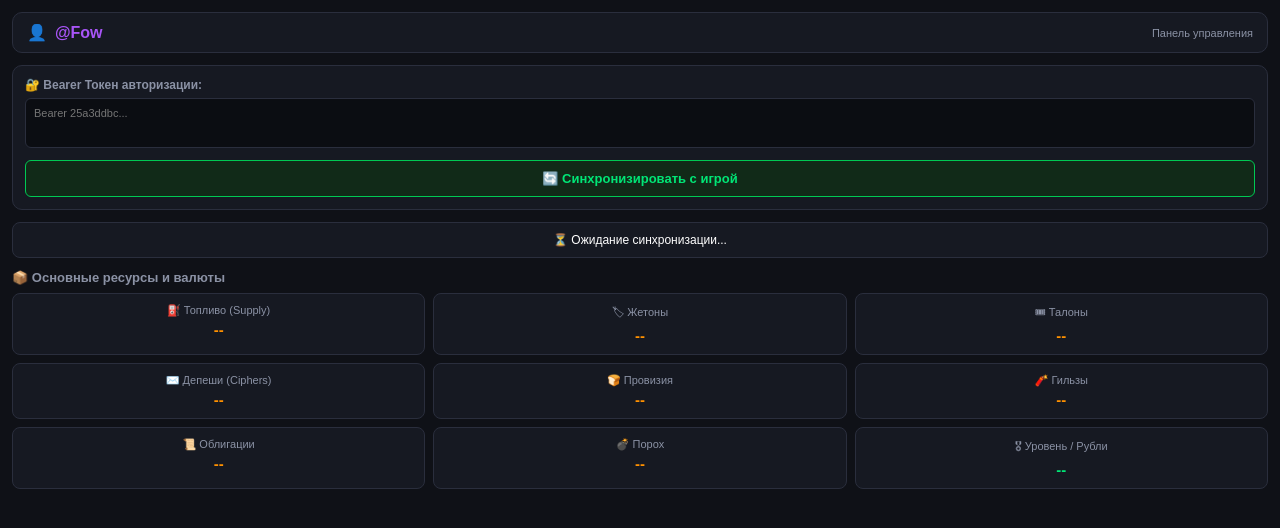
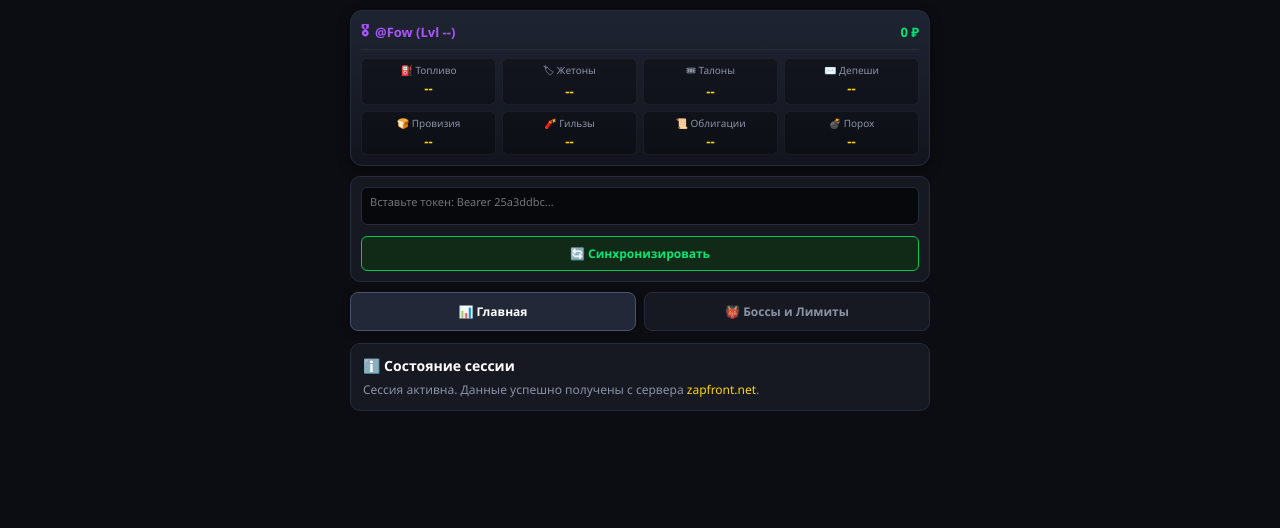
Before and after one commit to HTTFRU/bot-vokope, a plain HTML site: page index.html in a window 1280 px wide. Drawn offline with Linux system fonts and the light colour scheme.

Commit message:
Update index.html

```diff
--- a/index.html
+++ b/index.html
@@ -3,129 +3,183 @@
 <head>
     <meta charset="UTF-8">
     <meta name="viewport" content="width=device-width, initial-scale=1.0">
-    <title>TrenchBot - Панель ресурсов</title>
+    <title>В окопе - Панель управления</title>
     <script src="https://telegram.org/js/telegram-web-app.js"></script>
     <style>
         :root {
-            --bg-color: #0f1117;
+            --bg-color: #0b0d12;
             --card-bg: #161922;
-            --accent-green: #00c853;
-            --accent-orange: #ff9100;
-            --border-color: #2a2e3d;
+            --card-hover: #1e2230;
+            --accent-green: #00e676;
+            --accent-gold: #ffd700;
+            --accent-red: #ff5252;
+            --border-color: #272c3d;
             --text-main: #ffffff;
             --text-muted: #8b92a5;
         }
 
-        * { box-sizing: border-box; margin: 0; padding: 0; font-family: sans-serif; }
-        body { background-color: var(--bg-color); color: var(--text-main); padding: 12px; }
+        * { box-sizing: border-box; margin: 0; padding: 0; font-family: 'Segoe UI', Tahoma, Geneva, Verdana, sans-serif; }
+        body { background-color: var(--bg-color); color: var(--text-main); padding: 10px; max-width: 600px; margin: 0 auto; }
 
-        .header {
-            display: flex; justify-content: space-between; align-items: center;
-            background: var(--card-bg); padding: 10px 14px; border-radius: 10px;
-            border: 1px solid var(--border-color); margin-bottom: 12px;
+        /* Верхняя компактная панель ресурсов */
+        .top-resource-bar {
+            background: linear-gradient(180deg, #1f2432 0%, #12151e 100%);
+            border: 1px solid var(--border-color);
+            border-radius: 12px;
+            padding: 10px;
+            margin-bottom: 10px;
+            box-shadow: 0 4px 12px rgba(0,0,0,0.4);
         }
 
-        .user-info { display: flex; align-items: center; gap: 8px; font-weight: bold; color: #a855f7; }
+        .user-header {
+            display: flex; justify-content: space-between; align-items: center;
+            border-bottom: 1px solid var(--border-color); padding-bottom: 6px; margin-bottom: 8px;
+            font-size: 13px; font-weight: bold;
+        }
+        .user-badge { color: #a855f7; display: flex; align-items: center; gap: 6px; }
 
-        .input-box {
-            background: var(--card-bg); border: 1px solid var(--border-color);
-            padding: 12px; border-radius: 10px; margin-bottom: 12px;
-        }
-        .input-title { font-size: 12px; color: var(--text-muted); margin-bottom: 6px; font-weight: bold; }
-
-        textarea {
-            width: 100%; height: 50px; background: #0b0d12; border: 1px solid var(--border-color);
-            color: #fff; padding: 8px; border-radius: 6px; font-size: 11px; resize: none; margin-bottom: 8px;
+        .res-strip {
+            display: grid;
+            grid-template-columns: repeat(4, 1fr);
+            gap: 6px;
         }
 
+        .res-item {
+            background: rgba(0,0,0,0.3);
+            border: 1px solid rgba(255,255,255,0.05);
+            border-radius: 6px;
+            padding: 4px 6px;
+            text-align: center;
+        }
+        .res-item .lbl { font-size: 10px; color: var(--text-muted); white-space: nowrap; }
+        .res-item .val { font-size: 13px; font-weight: bold; color: var(--accent-gold); margin-top: 2px; }
+
+        /* Авторизация и кнопка */
+        .auth-box {
+            background: var(--card-bg); border: 1px solid var(--border-color);
+            border-radius: 10px; padding: 10px; margin-bottom: 10px;
+        }
+        textarea {
+            width: 100%; height: 38px; background: #07080b; border: 1px solid var(--border-color);
+            color: #fff; padding: 6px 8px; border-radius: 6px; font-size: 11px; resize: none; margin-bottom: 6px;
+        }
         .btn-sync {
-            width: 100%; background: #112a18; color: #00e676; border: 1px solid #00c853;
-            padding: 10px; border-radius: 6px; font-size: 13px; cursor: pointer; font-weight: bold;
+            width: 100%; background: #112a18; color: var(--accent-green); border: 1px solid #00c853;
+            padding: 8px; border-radius: 6px; font-size: 12px; cursor: pointer; font-weight: bold; transition: 0.2s;
         }
+        .btn-sync:hover { background: #1b3e24; }
 
         .sync-status {
+            padding: 6px 10px; border-radius: 6px; font-size: 11px; text-align: center; margin-bottom: 10px; display: none;
+        }
+        .sync-status.success { background: rgba(0, 230, 118, 0.1); border: 1px solid var(--accent-green); color: var(--accent-green); display: block; }
+        .sync-status.error { background: rgba(255, 82, 82, 0.1); border: 1px solid var(--accent-red); color: var(--accent-red); display: block; }
+
+        /* Вкладки */
+        .tabs { display: flex; gap: 8px; margin-bottom: 12px; }
+        .tab-btn {
+            flex: 1; padding: 10px; background: var(--card-bg); border: 1px solid var(--border-color);
+            color: var(--text-muted); border-radius: 8px; font-size: 12px; font-weight: bold; cursor: pointer; text-align: center;
+        }
+        .tab-btn.active { background: #232838; border-color: #4a526d; color: #fff; box-shadow: 0 2px 8px rgba(0,0,0,0.3); }
+
+        .tab-content { display: none; }
+        .tab-content.active { display: block; }
+
+        /* Карточки боссов */
+        .boss-card {
             background: var(--card-bg); border: 1px solid var(--border-color);
-            padding: 10px; border-radius: 8px; margin-bottom: 12px; font-size: 12px; text-align: center;
+            border-radius: 10px; padding: 12px; margin-bottom: 10px;
         }
-        .sync-status.success { border-color: #00c853; color: #00c853; }
-        .sync-status.error { border-color: #ff4d4f; color: #ff4d4f; }
+        .boss-header { display: flex; justify-content: space-between; align-items: center; margin-bottom: 8px; }
+        .boss-title { font-size: 14px; font-weight: bold; color: #fff; }
+        .boss-badge { font-size: 11px; padding: 2px 6px; border-radius: 4px; background: rgba(255,215,0,0.15); color: var(--accent-gold); border: 1px solid var(--accent-gold); }
 
-        .section-title { font-size: 13px; font-weight: bold; color: var(--text-muted); margin-bottom: 8px; margin-top: 12px; }
+        .progress-bar-bg {
+            width: 100%; height: 10px; background: #07080b; border-radius: 5px; overflow: hidden; margin: 6px 0; border: 1px solid var(--border-color);
+        }
+        .progress-bar-fill { height: 100%; background: linear-gradient(90deg, #ff5252, #ff7b00); width: 0%; transition: width 0.4s ease; }
 
-        .res-grid { display: grid; grid-template-columns: repeat(3, 1fr); gap: 8px; margin-bottom: 8px; }
-        .res-box { background: var(--card-bg); border: 1px solid var(--border-color); padding: 10px; border-radius: 8px; text-align: center; }
-        .res-title { font-size: 11px; color: var(--text-muted); }
-        .res-val { font-size: 15px; font-weight: bold; margin-top: 4px; color: var(--accent-orange); }
+        .boss-stats { display: flex; justify-content: space-between; font-size: 11px; color: var(--text-muted); }
+        .limit-info {
+            background: rgba(255,255,255,0.03); border: 1px dashed var(--border-color);
+            border-radius: 8px; padding: 8px 12px; display: flex; justify-content: space-between; font-size: 12px; margin-bottom: 12px;
+        }
     </style>
 </head>
 <body>
 
-    <div class="header">
-        <div class="user-info">
-            <span>👤</span>
-            <span id="username">@Fow</span>
+    <!-- Верхний бар ресурсов -->
+    <div class="top-resource-bar">
+        <div class="user-header">
+            <div class="user-badge">
+                <span>🎖</span> <span id="user-name">@Fow (Lvl --)</span>
             </div>
-        <span style="font-size: 11px; color: var(--text-muted);">Панель управления</span>
+            <div style="color: var(--accent-green);" id="user-rubles">0 ₽</div>
         </div>
 
-    <div class="input-box">
-        <div class="input-title">🔐 Bearer Токен авторизации:</div>
-        <textarea id="initdata-input" placeholder="Bearer 25a3ddbc..."></textarea>
-        <button class="btn-sync" onclick="syncWithGame()">🔄 Синхронизировать с игрой</button>
+        <div class="res-strip">
+            <div class="res-item"><div class="lbl">⛽ Топливо</div><div class="val" id="res-fuel">--</div></div>
+            <div class="res-item"><div class="lbl">🏷 Жетоны</div><div class="val" id="res-tokens">--</div></div>
+            <div class="res-item"><div class="lbl">🎟 Талоны</div><div class="val" id="res-coupons">--</div></div>
+            <div class="res-item"><div class="lbl">✉️ Депеши</div><div class="val" id="res-ciphers">--</div></div>
         </div>
-
-    <div class="sync-status" id="sync-banner">
-        ⏳ Ожидание синхронизации...
-    </div>
-
-    <div class="section-title">📦 Основные ресурсы и валюты</div>
-    <div class="res-grid">
-        <div class="res-box">
-            <div class="res-title">⛽ Топливо (Supply)</div>
-            <div class="res-val" id="res-fuel">--</div>
-        </div>
-        <div class="res-box">
-            <div class="res-title">🏷 Жетоны</div>
-            <div class="res-val" id="res-tokens">--</div>
-        </div>
-        <div class="res-box">
-            <div class="res-title">🎟 Талоны</div>
-            <div class="res-val" id="res-coupons">--</div>
+        <div class="res-strip" style="margin-top: 6px;">
+            <div class="res-item"><div class="lbl">🍞 Провизия</div><div class="val" id="res-food">--</div></div>
+            <div class="res-item"><div class="lbl">🧨 Гильзы</div><div class="val" id="res-shells">--</div></div>
+            <div class="res-item"><div class="lbl">📜 Облигации</div><div class="val" id="res-bonds">--</div></div>
+            <div class="res-item"><div class="lbl">💣 Порох</div><div class="val" id="res-powder">--</div></div>
         </div>
     </div>
 
-    <div class="res-grid">
-        <div class="res-box">
-            <div class="res-title">✉️ Депеши (Ciphers)</div>
-            <div class="res-val" id="res-letters">--</div>
+    <!-- Авторизация -->
+    <div class="auth-box">
+        <textarea id="initdata-input" placeholder="Вставьте токен: Bearer 25a3ddbc..."></textarea>
+        <button class="btn-sync" onclick="syncWithGame()">🔄 Синхронизировать</button>
     </div>
-        <div class="res-box">
-            <div class="res-title">🍞 Провизия</div>
-            <div class="res-val" id="res-food">--</div>
+
+    <div class="sync-status" id="sync-banner"></div>
+
+    <!-- Переключатель вкладок -->
+    <div class="tabs">
+        <div class="tab-btn active" onclick="switchTab('main-tab', this)">📊 Главная</div>
+        <div class="tab-btn" onclick="switchTab('bosses-tab', this)">👹 Боссы и Лимиты</div>
     </div>
-        <div class="res-box">
-            <div class="res-title">🧨 Гильзы</div>
-            <div class="res-val" id="res-shells">--</div>
+
+    <!-- Вкладка 1: Главная -->
+    <div id="main-tab" class="tab-content active">
+        <div class="boss-card">
+            <div class="boss-title" style="margin-bottom: 6px;">ℹ️ Состояние сессии</div>
+            <div style="font-size: 12px; color: var(--text-muted);">
+                Сессия активна. Данные успешно получены с сервера <code style="color: var(--accent-gold);">zapfront.net</code>.
+            </div>
         </div>
     </div>
 
-    <div class="res-grid">
-        <div class="res-box">
-            <div class="res-title">📜 Облигации</div>
-            <div class="res-val" id="res-bonds">--</div>
+    <!-- Вкладка 2: Боссы -->
+    <div id="bosses-tab" class="tab-content">
+        <!-- Блок лимитов на сегодня -->
+        <div class="limit-info">
+            <span>🎯 Убийств боссов сегодня:</span>
+            <strong id="boss-kills-today" style="color: var(--accent-gold);">-- / --</strong>
         </div>
-        <div class="res-box">
-            <div class="res-title">💣 Порох</div>
-            <div class="res-val" id="res-powder">--</div>
+
+        <div id="active-bosses-list">
+            <div style="text-align: center; color: var(--text-muted); font-size: 12px; padding: 20px;">
+                Синхронизируйте аккаунт, чтобы увидеть активных боссов.
             </div>
-        <div class="res-box">
-            <div class="res-title">🎖 Уровень / Рубли</div>
-            <div class="res-val" id="res-level" style="color: #00e676;">--</div>
         </div>
     </div>
 
     <script>
         const BACKEND_URL = "http://localhost:8000";
+
+        function switchTab(tabId, btn) {
+            document.querySelectorAll('.tab-content').forEach(t => t.classList.remove('active'));
+            document.querySelectorAll('.tab-btn').forEach(b => b.classList.remove('active'));
+            document.getElementById(tabId).classList.add('active');
+            btn.classList.add('active');
+        }
 
         async function syncWithGame() {
             const banner = document.getElementById('sync-banner');
@@ -133,12 +187,12 @@
 
             if (!initDataVal) {
                 banner.className = 'sync-status error';
-                banner.innerText = '❌ Поле токена пустое!';
+                banner.innerText = '❌ Вставьте токен в поле!';
                 return;
             }
 
             banner.className = 'sync-status';
-            banner.innerText = '🔄 Синхронизация с сервером игры...';
+            banner.innerText = '🔄 Загрузка данных...';
 
             try {
                 const response = await fetch(`${BACKEND_URL}/api/sync`, {
@@ -149,34 +203,78 @@
 
                 const result = await response.json();
 
-                if (result.status === 'success') {
+                if (result.status === 'success' && result.game_data && result.game_data.state) {
                     banner.className = 'sync-status success';
-                    banner.innerText = '✅ Синхронизация успешна!';
+                    banner.innerText = '✅ Аккаунт синхронизирован!';
 
-                    // Проверяем наличие объекта state в ответе игры
-                    if (result.game_data && result.game_data.state) {
                     const s = result.game_data.state;
+
+                    // Обновляем верхний бар ресурсов
+                    document.getElementById('user-name').innerText = `@${s.name || 'xuyundz'} (Lvl ${s.level || 1})`;
+                    document.getElementById('user-rubles').innerText = `${s.rubles || 0} ₽`;
 
                     document.getElementById('res-fuel').innerText = s.supply ?? 0;
                     document.getElementById('res-tokens').innerText = s.tokens ?? 0;
                     document.getElementById('res-coupons').innerText = s.talons ?? 0;
-                        document.getElementById('res-letters').innerText = s.ciphers ?? 0;
+                    document.getElementById('res-ciphers').innerText = s.ciphers ?? 0;
                     document.getElementById('res-food').innerText = s.provisions ?? 0;
                     document.getElementById('res-shells').innerText = s.casings ?? 0;
                     document.getElementById('res-bonds').innerText = s.bonds ?? 0;
                     document.getElementById('res-powder').innerText = s.powder ?? 0;
 
-                        // Выводим уровень и рубли через слэш для наглядности
-                        document.getElementById('res-level').innerText = `Lvl ${s.level ?? 1} | ${s.rubles ?? 0}₽`;
-                    }
+                    // Обновляем лимиты боссов
+                    const killsToday = s.bossKillsToday ?? 0;
+                    const extraToday = s.bossExtraToday ?? 0;
+                    document.getElementById('boss-kills-today').innerText = `${killsToday} (доп. ${extraToday})`;
+
+                    // Рендерим активных боссов
+                    renderBosses(s.activeBosses || {});
                 } else {
                     banner.className = 'sync-status error';
-                    banner.innerText = result.message;
+                    banner.innerText = result.message || ' Ошибка получения данных';
                 }
             } catch (err) {
                 banner.className = 'sync-status error';
-                banner.innerText = '⚠️ Ошибка: Сервер Python (server.py) не запущен!';
+                banner.innerText = '⚠️ Сервер Python не запущен!';
             }
+        }
+
+        function renderBosses(activeBosses) {
+            const container = document.getElementById('active-bosses-list');
+            const keys = Object.keys(activeBosses);
+
+            if (keys.length === 0) {
+                container.innerHTML = '<div style="text-align: center; color: var(--text-muted); font-size: 12px;">Нет активных боссов.</div>';
+                return;
+            }
+
+            let html = '';
+            keys.forEach(bossKey => {
+                const b = activeBosses[bossKey];
+                const hpPercent = Math.max(0, Math.min(100, (b.hp / b.maxHp) * 100)).toFixed(1);
+
+                html += `
+                    <div class="boss-card">
+                        <div class="boss-header">
+                            <div class="boss-title">👹 Босс: ${b.id.toUpperCase()}</div>
+                            <div class="boss-badge">Урон: ${b.myDamage || 0}</div>
+                        </div>
+                        <div class="boss-stats">
+                            <span>Здоровье: ${b.hp.toLocaleString()} / ${b.maxHp.toLocaleString()}</span>
+                            <span>${hpPercent}%</span>
+                        </div>
+                        <div class="progress-bar-bg">
+                            <div class="progress-bar-fill" style="width: ${hpPercent}%;"></div>
+                        </div>
+                        <div class="boss-stats" style="margin-top: 4px;">
+                            <span>Союзный урон: ${(b.allyDamage || 0).toLocaleString()}</span>
+                            <span>Ударов: ${b.strikes || 0}</span>
+                        </div>
+                    </div>
+                `;
+            });
+
+            container.innerHTML = html;
         }
     </script>
 </body>
```
Lines whose indentation alone changed are shown as unchanged.
